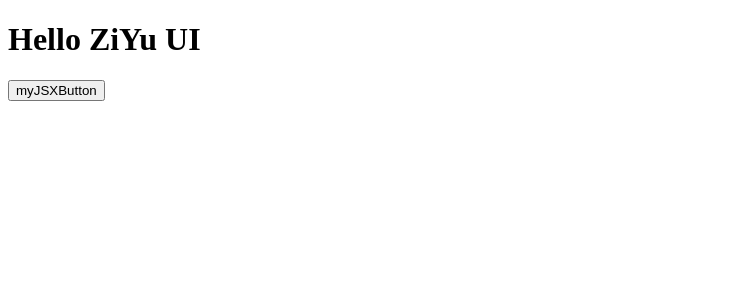
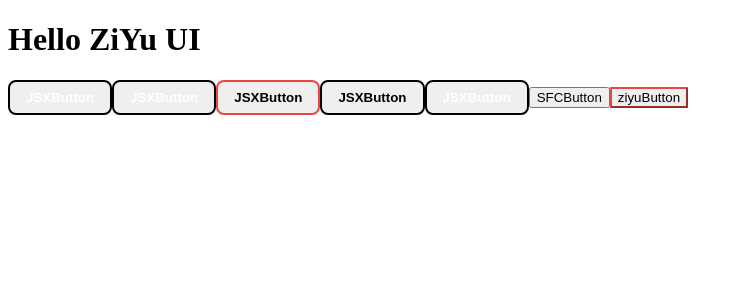
Before and after one commit to xinxin971225/ziyu-front-monorepo, a Vue app: page / in a window 1280 px wide. Shown: the top 300 px of the page, without its empty margins (0-743 px from the left). Built offline with nearby package versions, Linux system fonts and the light colour scheme.

Commit message:
chore: init unocss

```diff
--- /dev/null
+++ b/config/unocss.ts
@@ -0,0 +1,40 @@
+import { presetUno, presetIcons, presetAttributify } from "unocss";
+import UnoCss from "unocss/vite";
+
+const colorsSafeList: string[] = [
+  "white",
+  "black",
+  "gray",
+  "red",
+  "yellow",
+  "green",
+  "blue",
+  "indigo",
+  "purple",
+  "pink",
+];
+
+const safelist = [
+  ...colorsSafeList
+    .map((color) => [
+      `bg-${color}-500`,
+      `text-${color}-500`,
+      `bg-${color}-100`,
+      `border-${color}-500`,
+      `border-${color}-400`,
+    ])
+    .flat(),
+  ...colorsSafeList
+    .map((color) => [
+      `hover:bg-${color}-400`,
+      `hover:bg-${color}-500`,
+      `hover:border-${color}-400`,
+    ])
+    .flat(),
+];
+
+export default () =>
+  UnoCss({
+    safelist,
+    presets: [presetUno(), presetAttributify(), presetIcons()],
+  });
--- a/package.json
+++ b/package.json
@@ -4,16 +4,18 @@
   "description": "",
   "main": "index.js",
   "scripts": {
-    "build":"vite build",
+    "build": "vite build",
     "dev": "vite"
   },
   "keywords": [],
   "author": "",
   "license": "ISC",
   "devDependencies": {
+    "@iconify-json/ic": "^1.1.9",
     "@vitejs/plugin-vue": "^3.2.0",
     "@vitejs/plugin-vue-jsx": "^2.1.0",
     "typescript": "^4.8.4",
+    "unocss": "^0.46.1",
     "vite": "^3.2.0"
   },
   "dependencies": {
--- a/src/JSXButton.tsx
+++ b/src/JSXButton.tsx
@@ -1,8 +1,36 @@
-import {defineComponent} from 'vue'
+import {defineComponent, PropType} from 'vue'
+export type ButtonColor = 'black' | 'gray' | 'red' | 'yellow' | 'green'|'blue'|'indigo'|'purple'|'pink'
+
+export const props = {
+  color:{
+    type:String as PropType<ButtonColor>,
+    default:'blue'
+  },
+  plain:{
+    type:Boolean,
+    default:false
+  }
+}
 
 export default defineComponent({
   name:'JSXButton',
-  render(){
-    return <button>myJSXButton</button>
+  props,
+  setup(props,{slots}){
+    return ()=><button
+    class={`
+    py-2
+    px-4
+    font-semibold
+    rounded-lg
+    ${props.plain?`text-${props.color}-500 hover:text-white `:'text-white '}
+    ${props.plain?` bg-${props.color}-100 hover:bg-${props.color}-500 `:` bg-${props.color}-500 hover:bg-${props.color}-400 `}
+    border-solid
+    ${props.plain ?`border-${props.color}-500`:`hover:border-${props.color}-400 border-${props.color}-500`}
+    cursor-pointer
+    `}
+      >
+      {slots.default ? slots.default() : ''}
+   </button>
   }
+
 })
--- a/src/SFCButton.vue
+++ b/src/SFCButton.vue
@@ -1,9 +1,8 @@
 <template>
-  <button>mySFCButton</button>
+  <button><slot/></button>
 </template>
 
-<script lang="ts">
-export default {
-  name:'SFCButton'
-}
+<script lang="ts" setup>
+
+
 </script>
--- /dev/null
+++ b/src/app.vue
@@ -0,0 +1,15 @@
+<template>
+  <JSXButton color="blue" >JSXButton</JSXButton>
+  <JSXButton color="green" >JSXButton</JSXButton>
+  <JSXButton color="red" plain>JSXButton</JSXButton>
+  <JSXButton color="gray" plain>JSXButton</JSXButton>
+  <JSXButton color="yellow" >JSXButton</JSXButton>
+  <SFCButton>SFCButton</SFCButton>
+  <ziYuButton>ziYuButton</ziYuButton>
+</template>
+
+<script setup lang="ts">
+import JSXButton from "./JSXButton";
+import SFCButton from "./SFCButton.vue";
+import ziYuButton from "./button";
+</script>
--- a/src/button/index.ts
+++ b/src/button/index.ts
@@ -2,6 +2,12 @@ import { defineComponent, h } from "vue";
 export default defineComponent({
   name: "ZiYuButton",
   render() {
-    return h("button", null, "ziyuButton");
+    return h(
+      "button",
+      {
+        class: "border-red-500",
+      },
+      "ziyuButton"
+    );
   },
 });
--- a/vite.config.ts
+++ b/vite.config.ts
@@ -3,6 +3,7 @@ import { defineConfig } from "vite";
 import vue from "@vitejs/plugin-vue";
 // Jsx也同样默认不支持需要plugin进行解析处理位template
 import vueJsx from "@vitejs/plugin-vue-jsx";
+import useUnoCss from "./config/unocss";
 
 // rollup 打包配置
 const rollupOptions = {
@@ -15,7 +16,7 @@ const rollupOptions = {
 };
 
 export default defineConfig({
-  plugins: [vue(), vueJsx()],
+  plugins: [vue(), vueJsx(), useUnoCss()],
 
   // 添加库模式配置
 
```
Also changed, not shown: src/index.ts (+3 -6 lines), 1 other file (tests, documents, lock files or other folders).
